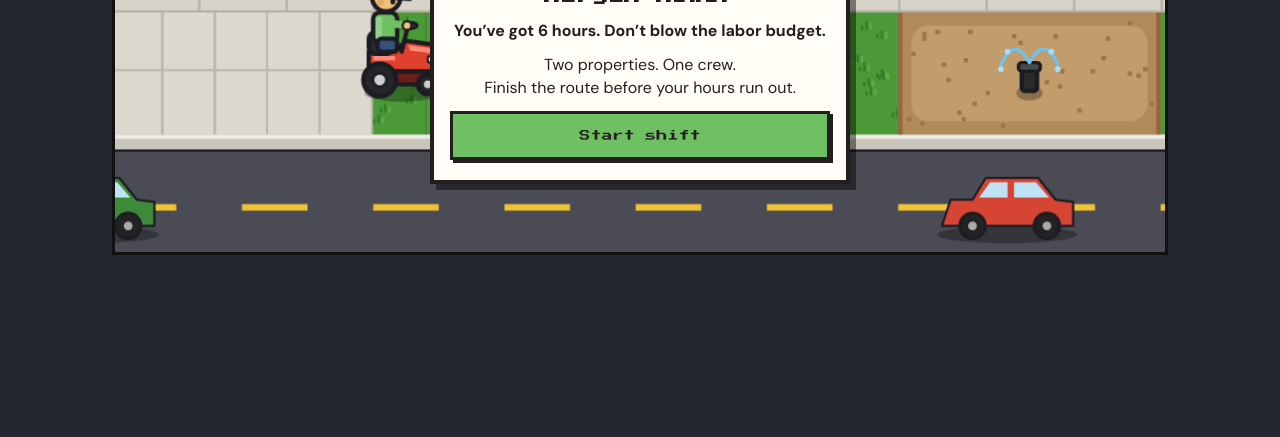
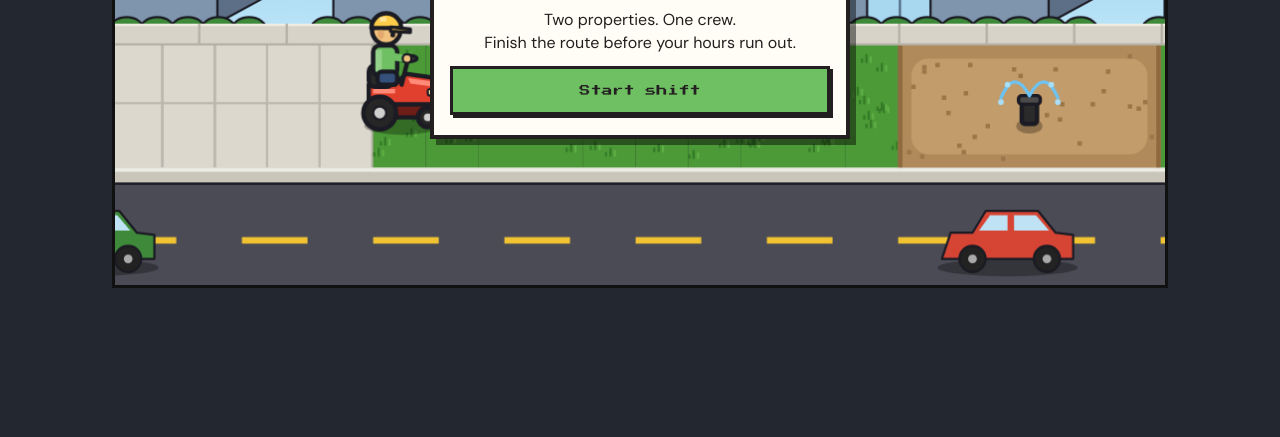
Before and after one commit to msmiles2002/margin-mower, a website built with Vite: page index.html in a window 1280 px wide. Shown: the part 363-800 px from the top of the page. Built offline with nearby package versions, Linux system fonts and the light colour scheme.

Commit message:
fix: keep panels inside the game frame on desktop
Tall desktop windows were treated as phones held upright and got the bottom
sheet. Phone layout now needs a narrow screen or an upright touch screen. The
desktop game is centered in the window, the control buttons keep their space
while hidden, and panels center on the game.

Co-Authored-By: Claude Opus 5 (1M context) <noreply@anthropic.com>

```diff
--- a/src/main.ts
+++ b/src/main.ts
@@ -3,7 +3,7 @@ import { config, withUtm } from './config';
 import { setupControls } from './game/input';
 import { playProperty } from './game/loop';
 import { buildSubmission, hubspotEnabled, submitLead } from './hubspot';
-import { isMobileLayout, setupCanvas } from './render/canvas';
+import { hasTouchScreen, isMobileLayout, setupCanvas } from './render/canvas';
 import { useContext } from './render/draw';
 import { drawScene, updateHints, type SeenHints } from './render/scene';
 import { STALL_SECONDS } from './rules/constants';
@@ -50,7 +50,7 @@ const redraw = () => {
 // On phones the game fills the space above the control pad while playing, and the space above the
 // bottom sheet (60% of the screen) while a panel is open.
 const reservedBelowGame = () => {
-  if (!isMobileLayout(window.innerWidth, window.innerHeight)) return 0;
+  if (!isMobileLayout(window.innerWidth, window.innerHeight, hasTouchScreen())) return 0;
   return playing ? controlsPad.getBoundingClientRect().height : Math.round(window.innerHeight * 0.6);
 };
 const game = setupCanvas(canvas, reservedBelowGame, redraw);
--- a/src/render/canvas.ts
+++ b/src/render/canvas.ts
@@ -49,8 +49,11 @@ export function viewFor(cssWidth: number, cssHeight: number, mobile: boolean): V
   return { width, height, top: WORLD_HEIGHT + extraBelow - height, mowerX: Math.max(60, Math.round(width * 0.23)) };
 }
 
-export const isMobileLayout = (windowWidth: number, windowHeight: number): boolean =>
-  windowHeight > windowWidth || windowWidth < 700;
+// Phones and tablets held upright get the phone layout; a tall desktop browser window does not.
+export const isMobileLayout = (windowWidth: number, windowHeight: number, touchScreen: boolean): boolean =>
+  windowWidth < 700 || (touchScreen && windowHeight > windowWidth);
+
+export const hasTouchScreen = (): boolean => window.matchMedia('(pointer: coarse)').matches;
 
 export interface CanvasLayout extends CanvasFit {
   mobile: boolean;
@@ -58,8 +61,14 @@ export interface CanvasLayout extends CanvasFit {
 }
 
 // `controlsHeight` is the space the control pad takes below the game (0 when it's hidden).
-export function canvasLayout(windowWidth: number, windowHeight: number, controlsHeight: number, devicePixelRatio: number): CanvasLayout {
-  const mobile = isMobileLayout(windowWidth, windowHeight);
+export function canvasLayout(
+  windowWidth: number,
+  windowHeight: number,
+  controlsHeight: number,
+  devicePixelRatio: number,
+  touchScreen: boolean,
+): CanvasLayout {
+  const mobile = isMobileLayout(windowWidth, windowHeight, touchScreen);
   if (!mobile) {
     return { mobile, view: DESKTOP_VIEW, ...canvasFit(windowWidth - SIDE_GUTTER, windowHeight - DESKTOP_RESERVED_HEIGHT, devicePixelRatio) };
   }
@@ -79,6 +88,12 @@ export function canvasLayout(windowWidth: number, windowHeight: number, controls
   };
 }
 
+function desktopBelowGame(): number {
+  const pad = document.getElementById('controls');
+  if (pad === null) return 0;
+  return pad.getBoundingClientRect().height + parseFloat(getComputedStyle(pad).marginTop || '0');
+}
+
 export interface GameCanvas {
   ctx: CanvasRenderingContext2D;
   view(): View;
@@ -92,7 +107,7 @@ export function setupCanvas(canvas: HTMLCanvasElement, controlsHeight: () => num
   if (ctx === null) throw new Error('Canvas 2D is not supported');
   let current: View = DESKTOP_VIEW;
   const refit = () => {
-    const layout = canvasLayout(window.innerWidth, window.innerHeight, controlsHeight(), window.devicePixelRatio || 1);
+    const layout = canvasLayout(window.innerWidth, window.innerHeight, controlsHeight(), window.devicePixelRatio || 1, hasTouchScreen());
     document.body.classList.toggle('mobile', layout.mobile);
     canvas.style.width = `${layout.cssWidth}px`;
     canvas.style.height = `${layout.cssHeight}px`;
@@ -100,6 +115,8 @@ export function setupCanvas(canvas: HTMLCanvasElement, controlsHeight: () => num
     canvas.height = layout.pixelHeight;
     ctx.setTransform(layout.scale, 0, 0, layout.scale, 0, -layout.view.top * layout.scale);
     current = layout.view;
+    // Space the control pad takes under the game on desktop, so panels can center on the game itself.
+    document.documentElement.style.setProperty('--below-game', layout.mobile ? '0px' : `${desktopBelowGame()}px`);
     onResize();
   };
   refit();
--- a/src/style.css
+++ b/src/style.css
@@ -28,17 +28,17 @@ body {
 #app {
   position: relative;
   height: 100%;
-  padding-top: 16px;
+  padding: 16px 0;
   display: flex;
   flex-direction: column;
   align-items: center;
+  justify-content: center;
 }
 
 body.playing { touch-action: none; -webkit-touch-callout: none; -webkit-user-select: none; user-select: none; }
 
 #board {
   -webkit-touch-callout: none;
-  margin-top: 8px;
   border: 3px solid #111;
   touch-action: none;
   user-select: none;
@@ -288,3 +288,9 @@ body.mobile .btn { margin-top: 8px; padding: 12px; }
 body.mobile .panel > .btn:last-child { padding: 15px 12px; }
 body.mobile .tip,
 body.mobile .keys { margin: 8px 0; padding: 8px 10px; font-size: 14px; }
+
+/* ---------------------------------------------------------------- desktop */
+/* The game and its control buttons sit centered in the window. The buttons keep their space while
+   hidden, so nothing jumps when play starts, and panels center on the game rather than the window. */
+body:not(.mobile) #controls[hidden] { display: flex !important; visibility: hidden; }
+body:not(.mobile) #overlay { padding-bottom: calc(16px + var(--below-game, 0px)); }
```
Also changed, not shown: dev/card.html (+1 -1 lines), docs/superpowers/specs/2026-09-16-margin-mower-design.md (+2 -2 lines), src/render/canvas.test.ts (+20 -5 lines).
